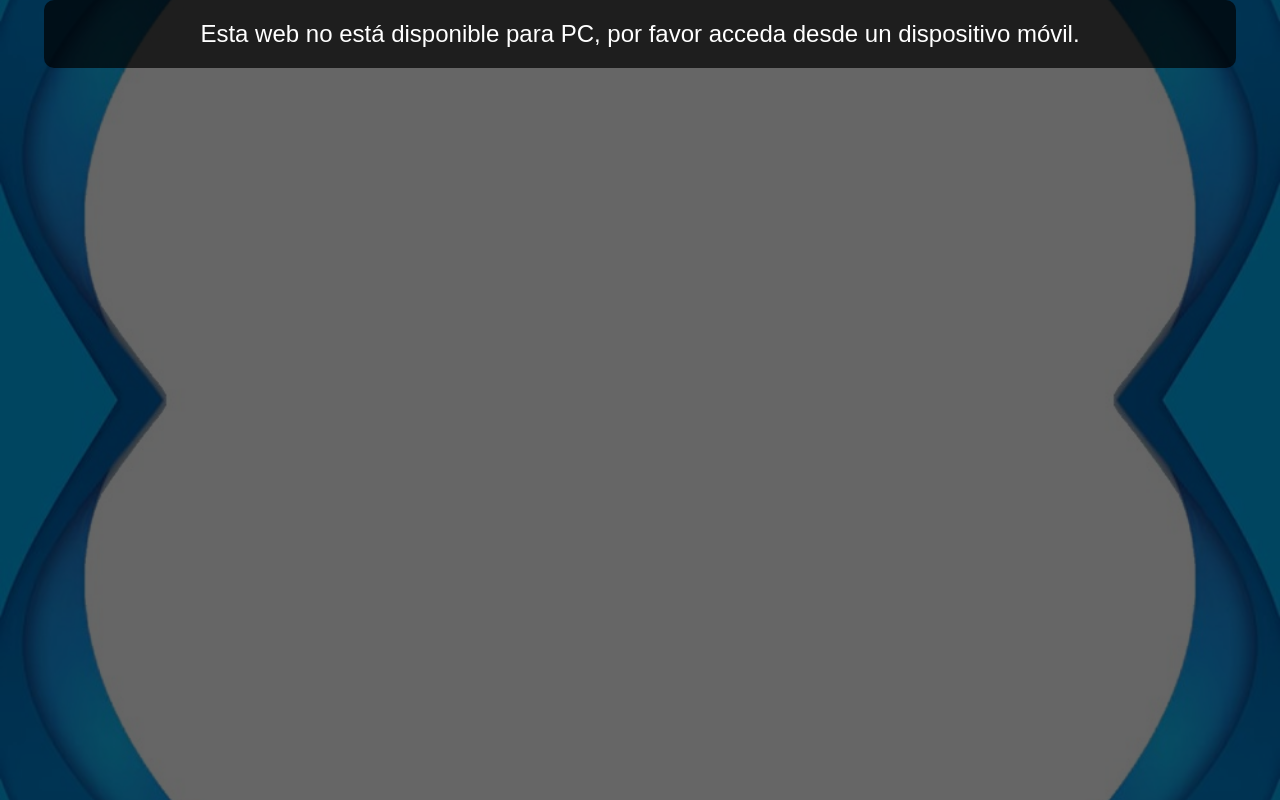
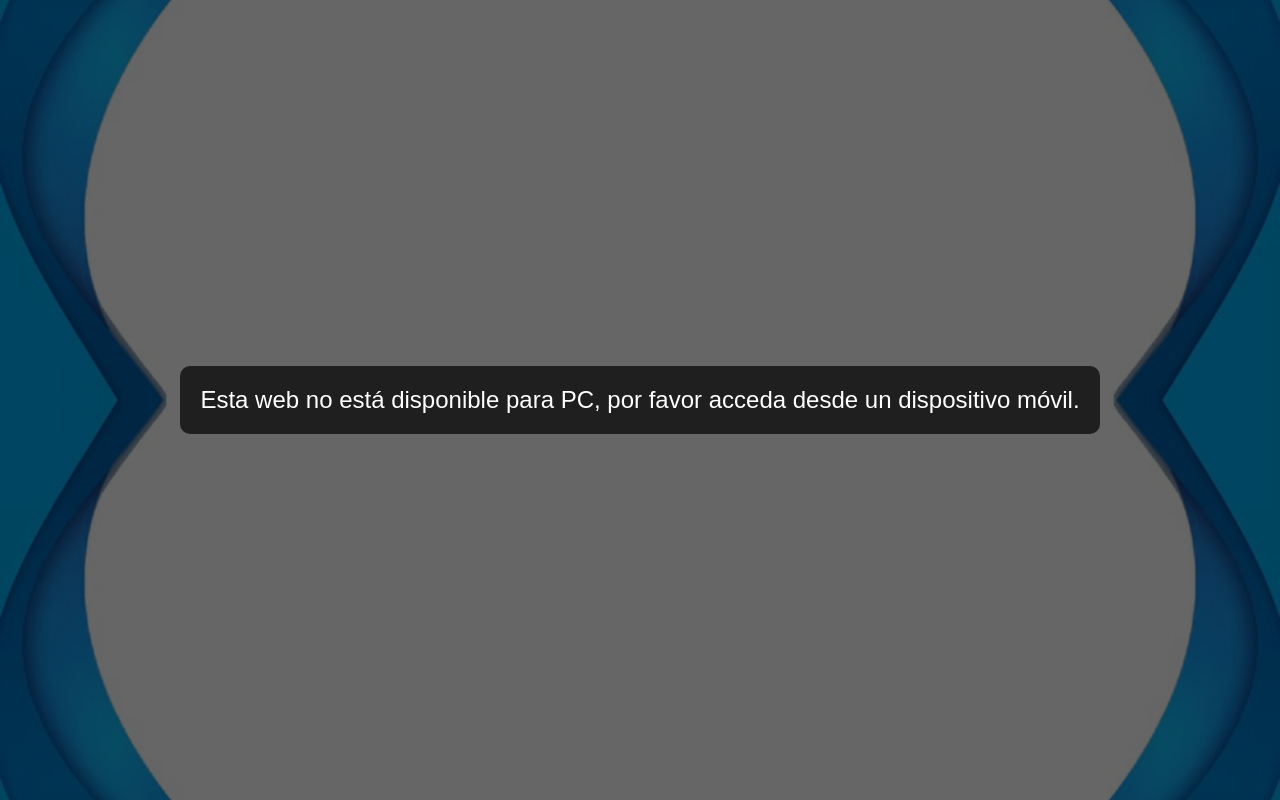
Before and after one commit to GonzaloRuizQuispe/MT-s, a Flask app: page / in a window 1280 px wide. Run offline with Flask 3, Linux system fonts and the light colour scheme.

Commit message:
styles and desktop_home.html message error

```diff
--- a/static/css/styles.css
+++ b/static/css/styles.css
@@ -68,7 +68,7 @@ body {
     max-width: 400px;
     width: 90%;
     text-align: center;
-    position: absolute; /* Cambio a posición absoluta */
+    position: absolute;
     top: 50%;
     left: 50%;
     transform: translate(-50%, -50%); /* Centrado exacto en la pantalla */
@@ -158,7 +158,7 @@ body {
 
 /* Estilos para la capa de oscurecimiento y mensaje en desktop_home.html */
 .overlay {
-    display: flex; /* Asegúrate de que esté visible */
+    display: none; /* Asegúrate de que esté visible */
     position: fixed;
     top: 0;
     left: 0;
@@ -168,20 +168,26 @@ body {
     z-index: 2; /* Asegúrate de que esté encima del contenido */
     justify-content: center;
     align-items: center;
+    margin: 0;
+}
+
+.overlay.visible {
+    display: flex; /* Mostrar cuando la clase .visible está presente */
 }
 
 .message {
     color: #ffffff;
     font-size: 1.5em;
     text-align: center;
+    justify-content: center;
     padding: 20px;
     background: rgba(0, 0, 0, 0.7); /* Fondo más oscuro para el mensaje */
     border-radius: 10px; /* Redondeo de bordes del mensaje */
     max-width: 90%;
-    margin: 0 auto;
-    position: relative;
+    box-sizing: border-box; /* Incluye el padding en el ancho máximo */
     z-index: 3; /* Asegúrate de que esté encima del fondo oscuro */
 }
+
 
 /* Medias queries para diseño responsivo */
 @media (max-width: 768px) {
@@ -194,6 +200,7 @@ body {
     }
 
     .login-container, .register-container {
+        max-width: 450px;
         width: 90%;
         padding: 15px;
     }
@@ -209,6 +216,7 @@ body {
     }
 
     .login-container, .register-container {
+        max-width: 300px;
         width: 95%;
         padding: 10px;
     }
--- a/templates/desktop_home.html
+++ b/templates/desktop_home.html
@@ -7,11 +7,11 @@
     <link rel="stylesheet" href="{{ url_for('static', filename='css/styles.css') }}"> <!-- Enlace al archivo CSS -->
 </head>
 <body>
-    <div class="overlay"></div> <!-- Capa de oscurecimiento del fondo -->
-    <div class="message">
-        Esta web no está disponible para PC, por favor acceda desde un dispositivo móvil.
+    <div class="overlay visible"> <!-- Capa de oscurecimiento del fondo -->
+        <div class="message">
+            Esta web no está disponible para PC, por favor acceda desde un dispositivo móvil.
+        </div>
     </div>
-
     <script src="{{ url_for('static', filename='js/scripts.js') }}"></script> <!-- Enlace al archivo JavaScript -->
 </body>
 </html>
```
